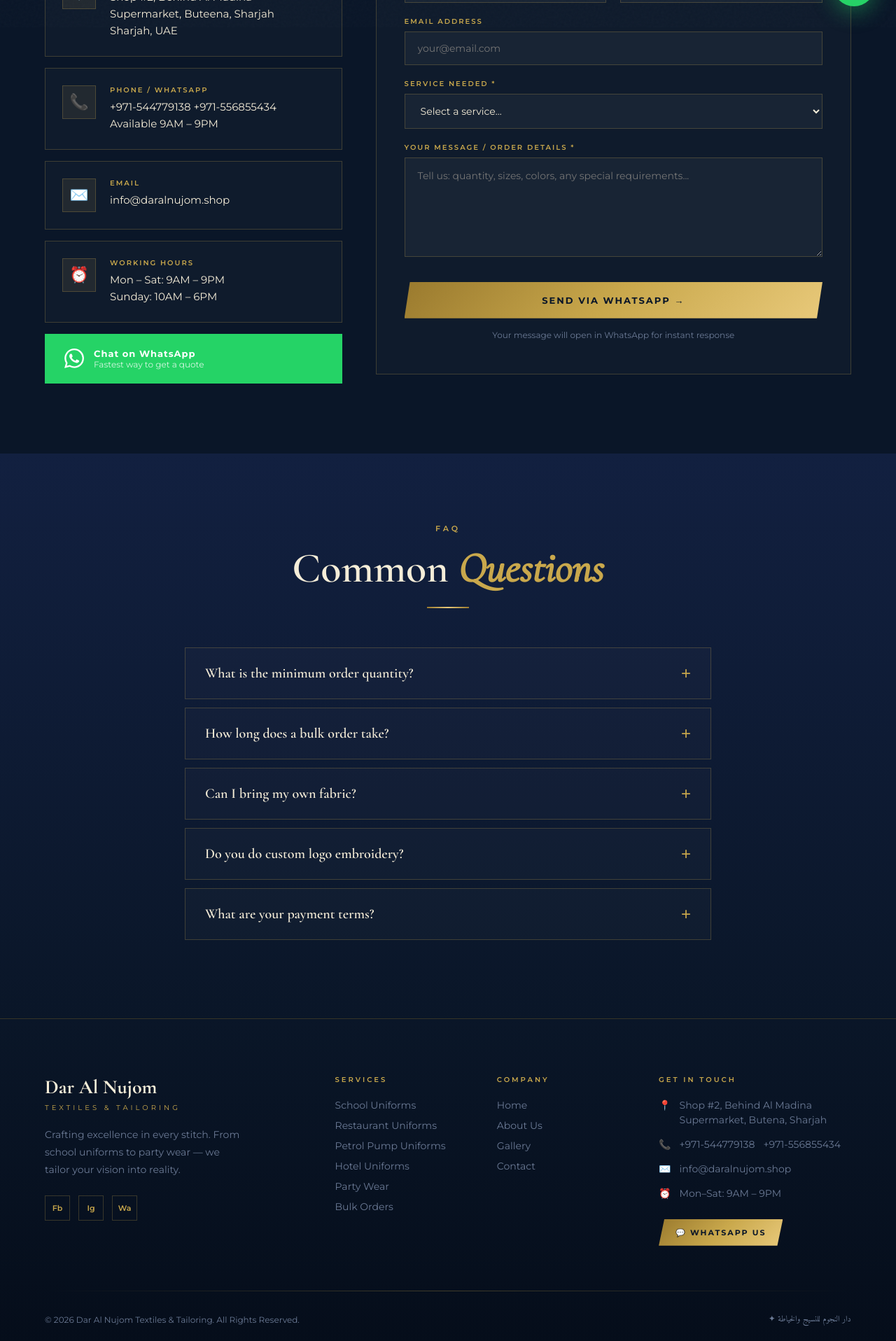
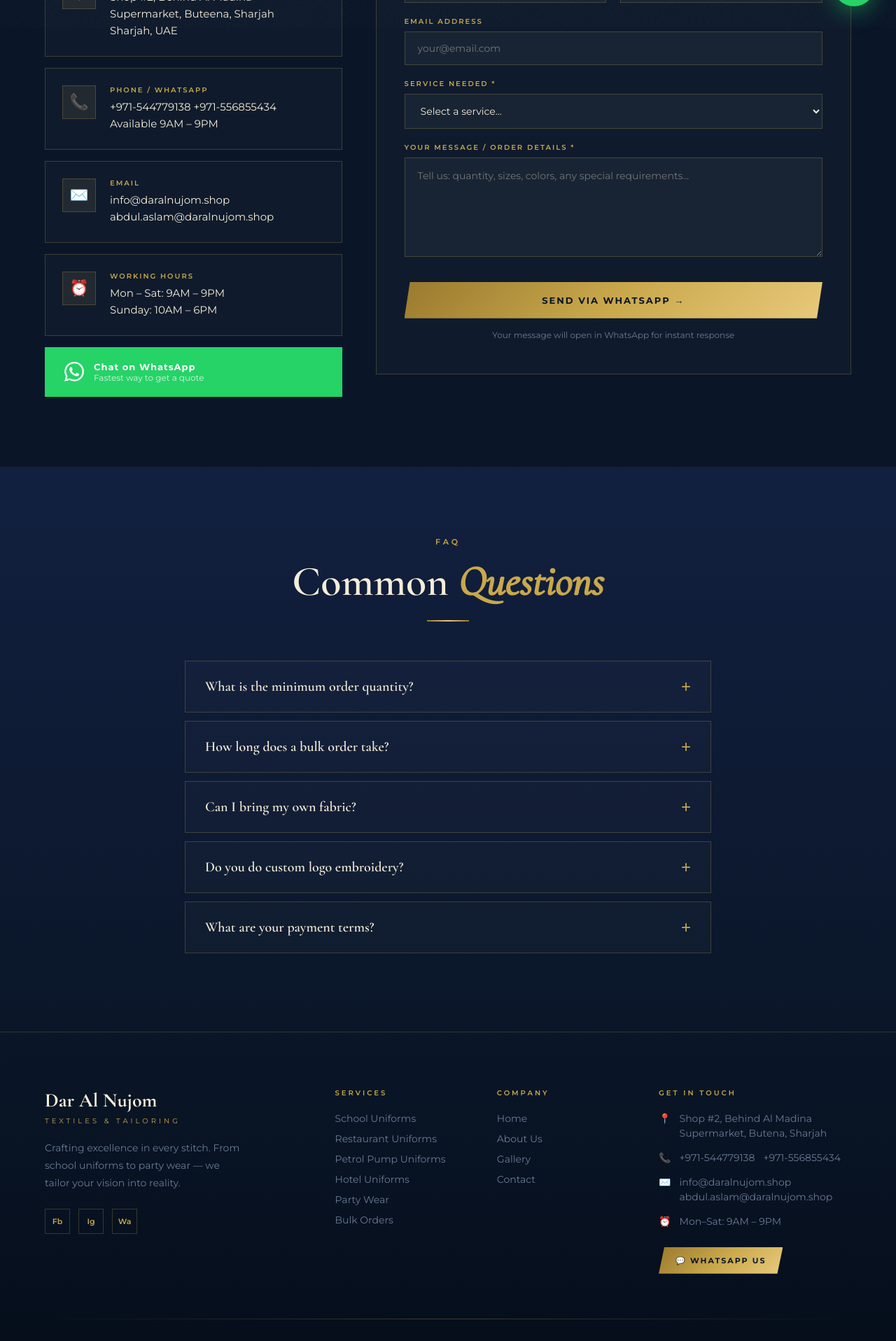
Before and after one commit to zafar26/Daralnujoom, a Next.js app: page /contact in a window 1280 px wide. Shown: the part 761-2677 px from the top of the page at 70% size. Built offline with nearby package versions, Linux system fonts and the light colour scheme.

Commit message:
Added Aslam Email ID

```diff
--- a/components/Footer.js
+++ b/components/Footer.js
@@ -174,6 +174,8 @@
                     <>
                       <span style={{ color: 'var(--text-muted)', fontSize: '14px', lineHeight: 1.5 }}>
                         <a href="mailto:info@daralnujom.shop" style={{ color: 'inherit', textDecoration: 'none' }}> info@daralnujom.shop</a>
+
+                        <a href="mailto:abdul.aslam@daralnujom.shop" style={{ color: 'inherit', textDecoration: 'none' }}> abdul.aslam@daralnujom.shop</a>
                       </span>
                     </>
                     : (<span style={{ color: 'var(--text-muted)', fontSize: '14px', lineHeight: 1.5 }}>{text}</span>)
--- a/pages/contact.js
+++ b/pages/contact.js
@@ -162,6 +162,7 @@
                           info.title == 'Email' ?
                             <>
                               <a href="mailto:info@daralnujom.shop" style={{ color: 'inherit', textDecoration: 'none' }}> info@daralnujom.shop </a>
+                              <a href="mailto:abdul.aslam@daralnujom.shop" style={{ color: 'inherit', textDecoration: 'none' }}> abdul.aslam@daralnujom.shop </a>
                             </>
                             : line
                           }</div>
```
